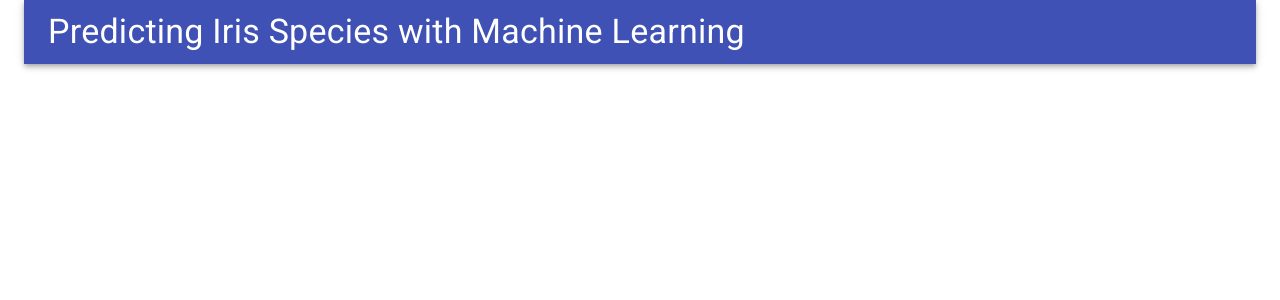
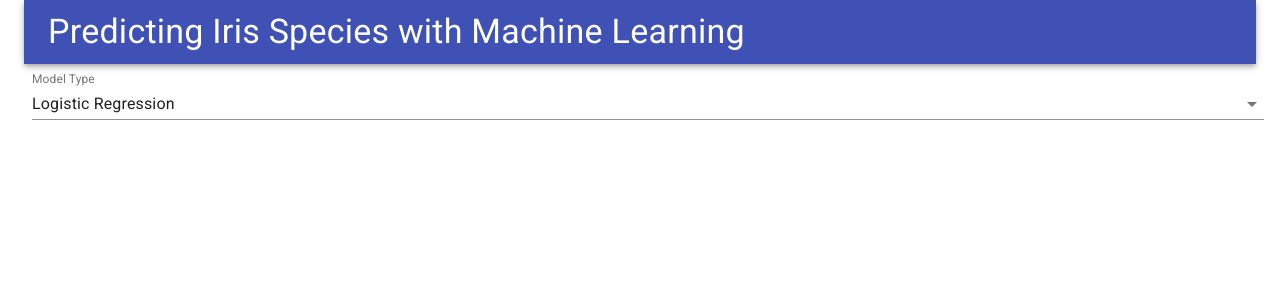
Before and after one commit to yxlee245/app-iris-ml-react-fastapi, a React (Create React App) app: page / in a window 1280 px wide. Shown: the top 300 px of the page. Built offline with nearby package versions, Linux system fonts and the light colour scheme.

Commit message:
Add model selection component to App.js

```diff
--- a/src/App.js
+++ b/src/App.js
@@ -16,6 +16,7 @@ function App() {
   return (
     <div className="App">
       <TopAppBar />
+      <ModelSelectBar state={state} setState={setState} />
     </div>
   );
 }
```
